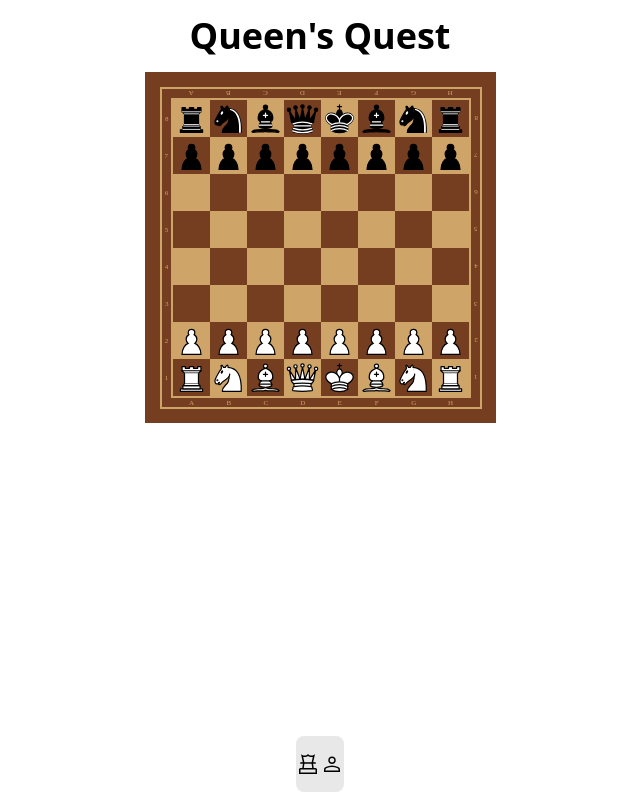
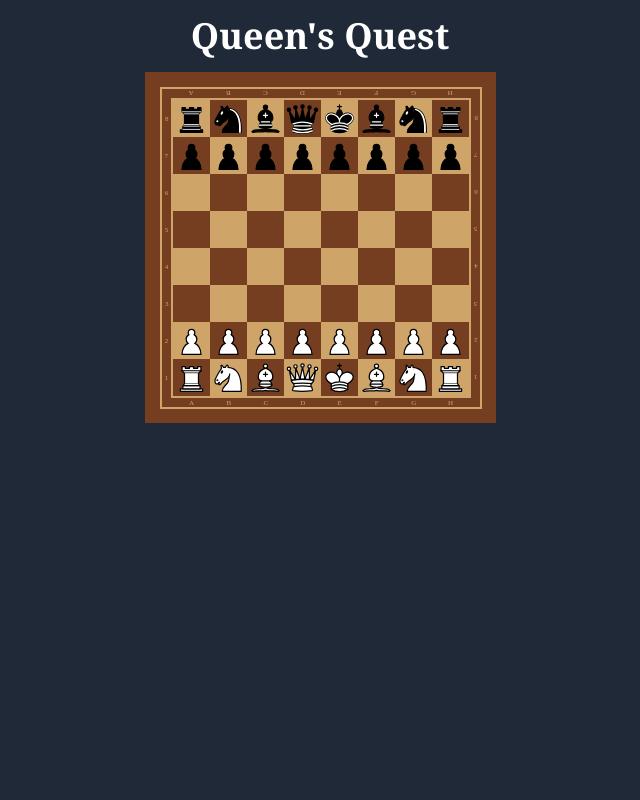
Before and after one commit to alex-ar10/chess-app, a Next.js app: page / in a window 1280 px wide. Shown: the whole page, without its empty margins (320-960 px from the left). Built offline with nearby package versions, Linux system fonts and the light colour scheme.

Commit message:
add styling

```diff
--- a/src/components/ChessGame/ChessGame.tsx
+++ b/src/components/ChessGame/ChessGame.tsx
@@ -169,13 +169,15 @@ export default function ChessGame() {
         height={351}
         className="pointer-events-none"
       />
-      <div className="text-red-500">
+      <section className="flex-auto items-center">
+        <div className="text-white text-center justify-center self-center">
           {errorMessage}{" "}
           {playerInCheck && <div>{`${playerInCheck} is in check!`}</div>}
           {playerInCheckmate && (
             <div>{`${playerInCheckmate} is in checkmate!`}</div>
           )}
         </div>
+      </section>
     </main>
   );
 }
--- a/src/pages/index.tsx
+++ b/src/pages/index.tsx
@@ -1,7 +1,6 @@
 import { Inter } from "next/font/google";
 import Header from "@/components/Header/Header";
-import Chessboard from "@/components/ChessGame/ChessGame";
-import Navigation from "@/components/Navigation/Navigation";
+import ChessGame from "@/components/ChessGame/ChessGame";
 
 const inter = Inter({ subsets: ["latin"] });
 
@@ -10,8 +9,7 @@ export default function Home() {
     <>
       <div className="flex flex-col justify-center items-center">
         <Header pageTitle="Queen's Quest" />
-        <Chessboard />
-        <Navigation />
+        <ChessGame />
       </div>
     </>
   );
--- a/src/styles/globals.css
+++ b/src/styles/globals.css
@@ -2,26 +2,7 @@
 @tailwind components;
 @tailwind utilities;
 
-/* :root {
-  --foreground-rgb: 0, 0, 0;
-  --background-start-rgb: 214, 219, 220;
-  --background-end-rgb: 255, 255, 255;
+body {
+  @apply bg-gray-800;
+  @apply font-serif text-white;
 }
-
-@media (prefers-color-scheme: dark) {
-  :root {
-    --foreground-rgb: 255, 255, 255;
-    --background-start-rgb: 0, 0, 0;
-    --background-end-rgb: 0, 0, 0;
-  }
-}
-
-body {
-  color: rgb(var(--foreground-rgb));
-  background: linear-gradient(
-      to bottom,
-      transparent,
-      rgb(var(--background-end-rgb))
-    )
-    rgb(var(--background-start-rgb));
-} */
```
Lines whose indentation alone changed are shown as unchanged.
